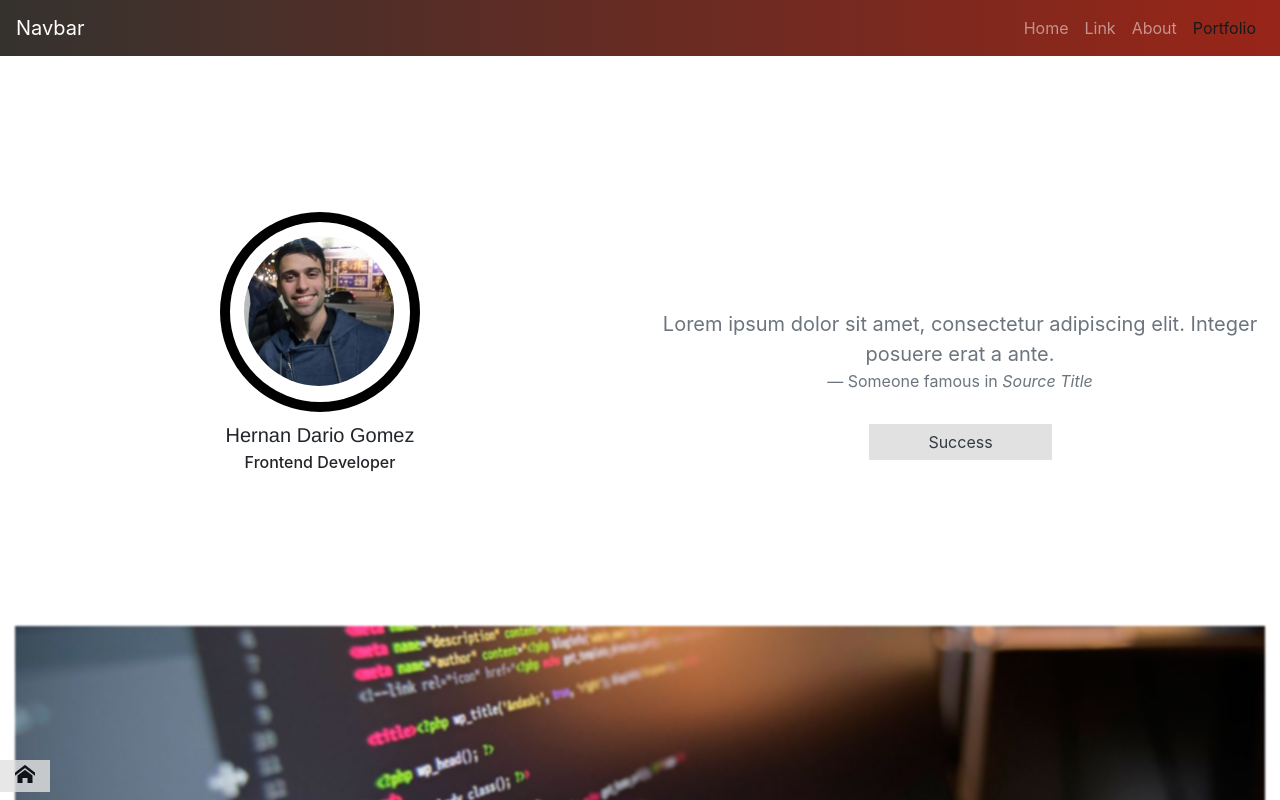
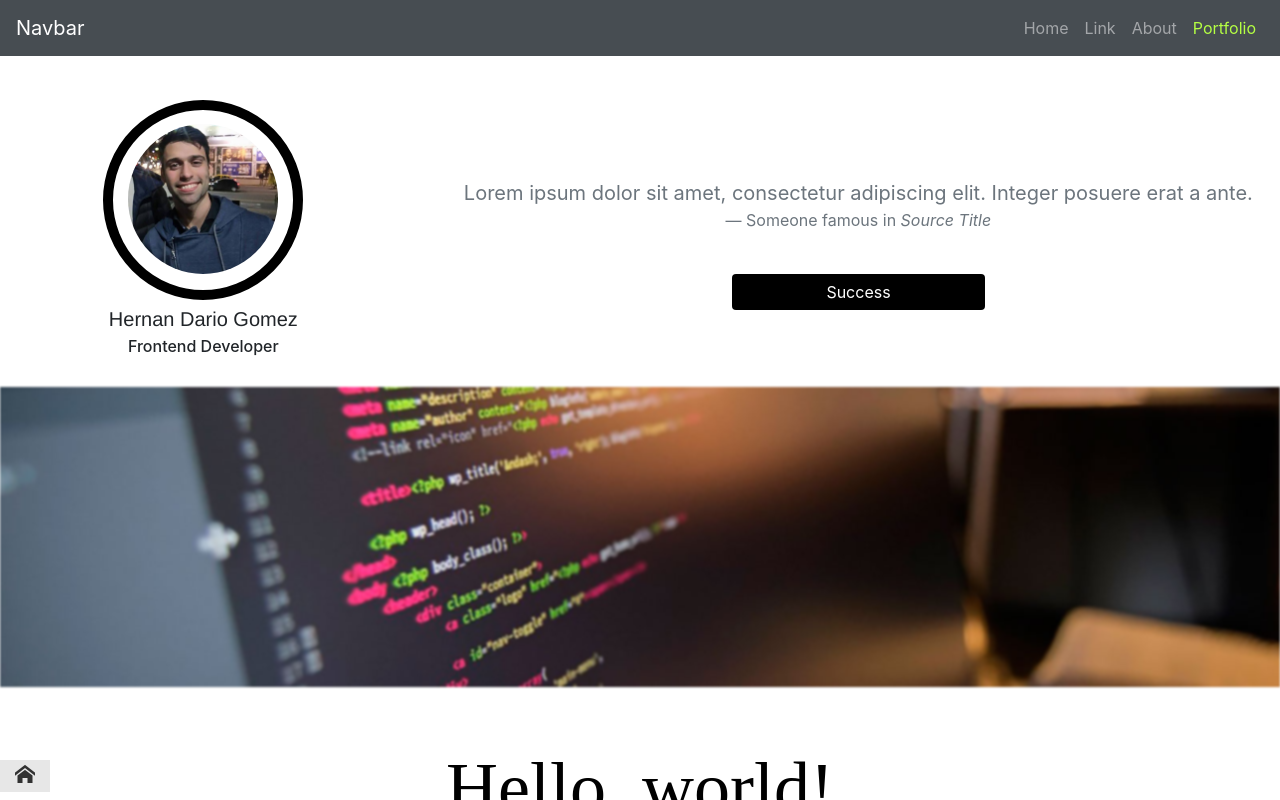
Before and after one commit to hernan09/portfolio, an Angular app: page / in a window 1280 px wide. Shown: the top 800 px of the page. Built offline with nearby package versions, Linux system fonts and the light colour scheme.

Commit message:
container

```diff
--- a/src/app/home/home.component.css
+++ b/src/app/home/home.component.css
@@ -13,20 +13,14 @@
   padding: 0.5rem 1rem;
   opacity: 0.9;
   z-index: 999999999999999;
-  background: #8E0E00;  /* fallback for old browsers */
-  background: -webkit-linear-gradient(to right, #1F1C18, #8E0E00);  /* Chrome 10-25, Safari 5.1-6 */
-  background: linear-gradient(to right, #1F1C18, #8E0E00); /* W3C, IE 10+/ Edge, Firefox 16+, Chrome 26+, Opera 12+, Safari 7+ */
+  background-color: black;
 }
 
-.container{
-    width: 100%;
-    height: 100%;
-    margin-top: 15%;
-    max-width: 100%;
+.content-page{
+  margin-top: 5%;
+  height: 100%;
+}
 
-
-
-}
 #header{
   width: 100%;
   height: 300px;
@@ -50,6 +44,7 @@
   color: black;
 }
 .row{
+  position: relative;
   margin-bottom: 10px;
 }
 #col1{
@@ -59,7 +54,7 @@
 }
 #col2{
     color: #6c757d;
-    margin-bottom: 10%;
+
 
 }
 .card{
@@ -67,6 +62,7 @@
     margin: 0;
     padding: 0;
     border: none;
+    margin-top: 8%;
     -webkit-animation: flip-in-ver-right 0.5s cubic-bezier(0.250, 0.460, 0.450, 0.940) both;
 	    animation: flip-in-ver-right 0.5s cubic-bezier(0.250, 0.460, 0.450, 0.940) both;
 
@@ -112,13 +108,15 @@ h1{
     width: 30%;
     margin-bottom: 2%;
     border: none;
+    background-color: black;
+    color: white;
 
 }
 .btn:active{
-  color: black;
+  color: white;
 }
 .btn:focus{
-  color: black;
+  color: white;
 }
 #piso{
   margin-top: 10%;
@@ -130,6 +128,7 @@ h1{
 #body{
   width: 100%;
   height: 100%;
+  overflow-x: hidden;
 }
 #footer{
   background-color: black;
@@ -141,6 +140,7 @@ h1{
 
 blockquote{
  position: relative;
+ top: -26px;
 
 }
 #fab{
@@ -150,16 +150,15 @@ blockquote{
   font-size:20px ;
   max-width: 50px;
   min-width: 50px;
-  background: #8E0E00;  /* fallback for old browsers */
-  background: -webkit-linear-gradient(to right, #1F1C18, #8E0E00);  /* Chrome 10-25, Safari 5.1-6 */
-  background: linear-gradient(to right, #1F1C18, #8E0E00); /* W3C, IE 10+/ Edge, Firefox 16+, Chrome 26+, Opera 12+, Safari 7+ */
+  background-color: #2098D1;
   opacity: 0.9;
   border: none;
 
 
 }
 .colorLink{
-  color: black!important;
+
+  color: greenyellow!important;
 }
 #contactos{
   position: fixed;
@@ -180,6 +179,19 @@ blockquote{
 #contactos>span{
   cursor: pointer;
 }
+@media(min-width:960px){
+  .card{
+    width: 100%;
+    margin: 0;
+    padding: 0;
+    border: none;
+    margin-top: 4%;
+    -webkit-animation: flip-in-ver-right 0.5s cubic-bezier(0.250, 0.460, 0.450, 0.940) both;
+	    animation: flip-in-ver-right 0.5s cubic-bezier(0.250, 0.460, 0.450, 0.940) both;
+
+}
+}
+
 
 /*keyfram de carta*/
 @-webkit-keyframes flip-in-ver-right {
--- a/src/app/home/home.component.html
+++ b/src/app/home/home.component.html
@@ -1,5 +1,5 @@
 <div id="body">
-    <nav id="navbaar" class="navbar navbar-expand-md navbar-dark bg-dark">
+  <nav class="navbar navbar-expand-lg navbar-dark bg-dark">
     <a class="navbar-brand" href="#">Navbar</a>
     <button class="navbar-toggler" type="button" data-toggle="collapse" data-target="#navbarSupportedContent" aria-controls="navbarSupportedContent" aria-expanded="false" aria-label="Toggle navigation">
       <span class="navbar-toggler-icon"></span>
@@ -24,10 +24,11 @@
 
     </div>
   </nav>
-  <div class="container" data-spy="scroll" data-target="#navbaar">
+      <!---->
+      <div class="content-page" id="bodycont" >
         <div class="row">
 
-      <div id="col1" class="col-md-6 col-sm-12 col-xs-12">
+          <div id="col1" class="col-md-4 col-sm-12 col-xs-12">
             <div class="card">
 
                 <div class="card-body">
@@ -39,12 +40,12 @@
                 </div>
             </div>
           </div>
-      <div id="col2" class="col-md-6 col-sm-12">
+          <div id="col2" class="col-md-8 col-sm-12">
             <h1>About me</h1>
             <blockquote class="blockquote text-center">
                 <p class="mb-0">Lorem ipsum dolor sit amet, consectetur adipiscing elit. Integer posuere erat a ante.</p>
                 <footer class="blockquote-footer">Someone famous in <cite title="Source Title">Source Title</cite></footer>
-            <button type="button" class="btn btn-outline-dark hvr-rectangle-in ">Success</button>
+                <button type="button" class="btn btn-outline-dark hvr-underline-from-left ">Success</button>
               </blockquote>
 
           </div>
@@ -59,7 +60,7 @@
             <hr class="my-4">
             <p>It uses utility classes for typography and spacing to space content out within the larger container.</p>
             <p class="lead">
-          <a class="btn btn-outline-dark hvr-rectangle-in" href="#" role="button">Learn more</a>
+              <a class="btn btn-outline-dark hvr-underline-from-left" href="#" role="button">Learn more</a>
             </p>
             </blockquote>
         </div>
@@ -83,7 +84,7 @@
             <blockquote class="blockquote text-center">
                 <p class="mb-0">Lorem ipsum dolor sit amet, consectetur adipiscing elit. Integer posuere erat a ante.</p>
                 <footer class="blockquote-footer">Someone famous in <cite title="Source Title">Source Title</cite></footer>
-            <button type="button" class="btn btn-outline-dark hvr-rectangle-in">Success</button>
+                <button type="button" class="btn btn-outline-dark hvr-underline-from-left">Success</button>
               </blockquote>
 
           </div>
@@ -94,7 +95,7 @@
               <hr class="my-4">
               <p>It uses utility classes for typography and spacing to space content out within the larger container.</p>
               <p class="lead">
-            <a class="btn btn-outline-dark hvr-rectangle-in" href="#" role="button">Learn more</a>
+                <a class="btn btn-outline-dark hvr-underline-from-left" href="#" role="button">Learn more</a>
               </p>
               </blockquote>
           </div>
```
Lines whose indentation alone changed are shown as unchanged.
